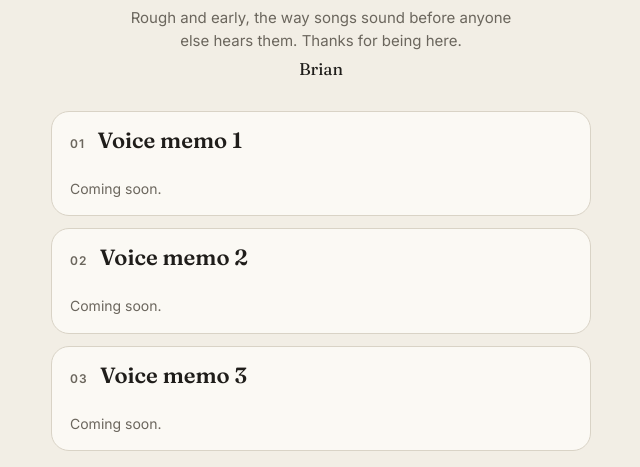
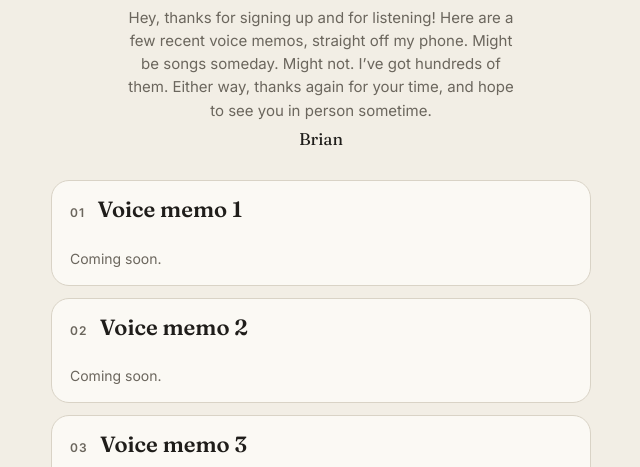
Before and after one commit to bdholl/boybjorn-site, a plain HTML site: page memos/index.html in a window 1280 px wide. Shown: the part 194-661 px from the top of the page, without its empty margins (319-959 px from the left). Drawn offline with Linux system fonts and the light colour scheme.

Commit message:
Rewrite memos page note in Brian's words
Co-Authored-By: Claude Opus 5.5 <noreply@anthropic.com>

```diff
--- a/memos/index.html
+++ b/memos/index.html
@@ -83,7 +83,7 @@
   <header>
     <a href="/" class="home" aria-label="Boy Bjorn home"><img class="avatar" src="/photo.jpg" alt="Boy Bjorn" onerror="this.style.visibility='hidden'"></a>
     <h1>Three voice memos</h1>
-    <p class="note">Rough and early, the way songs sound before anyone else hears them. Thanks for being here.<span class="sig">Brian</span></p>
+    <p class="note">Hey, thanks for signing up and for listening! Here are a few recent voice memos, straight off my phone. Might be songs someday. Might not. I’ve got hundreds of them. Either way, thanks again for your time, and hope to see you in person sometime.<span class="sig">Brian</span></p>
   </header>
 
   <section class="memos" id="memos"></section>
```
